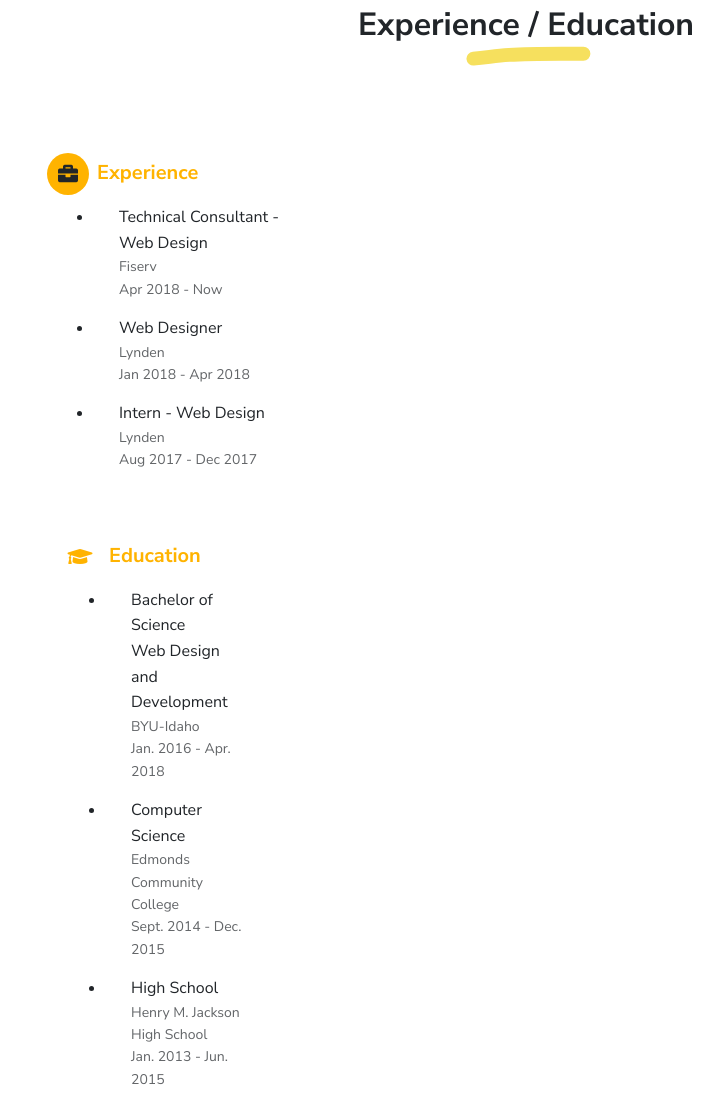
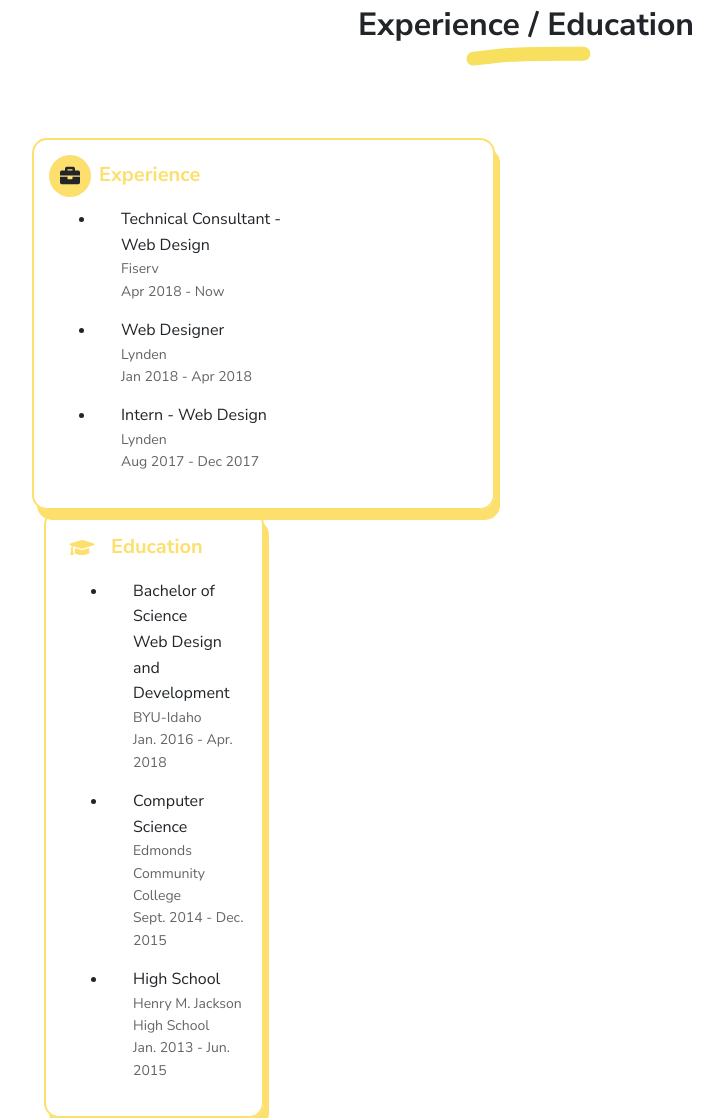
Before and after one commit to Brijesh3035/Brijesh3035.github.io, a plain HTML site: page index.html in a window 1280 px wide. Shown: the part 3504-4622 px from the top of the page, without its empty margins (114-837 px from the left). Drawn offline with Linux system fonts and the light colour scheme.

Commit message:
Update main.css

```diff
--- a/css/main.css
+++ b/css/main.css
@@ -271,13 +271,26 @@ footer a:not(.nav-link) {
 }
 
 .custom_h3 {
-          color: #ffb300;
+          color: #fcdf6c;
           margin: 10px 0;
           font-size: 1.25em;
         }
         i.fa.fa-briefcase {
     color: #212529;
-    background: #ffb300;
+    background: #fcdf6c;
+    width: 42px;
+    height: 42px;
+    font-size: 20px;
+    line-height: 42px;
+    border-radius: 50%;
+    text-align: center;
+    vertical-align: middle;
+    margin-right: 8px;
+    transition-duration: 0.3s;
+}
+i.fa fa-graduation-cap {
+    color: #212529;
+    background: #fcdf6c;
     width: 42px;
     height: 42px;
     font-size: 20px;
@@ -395,13 +408,18 @@ footer a:not(.nav-link) {
           transition-duration: 0.3s;
         }
         .resume .func .work {
-          width: 48%;
-          background: $darker-blue;
+          width: 48% !important;
           padding: 15px;
-          margin: 0 4% 15px 0;
+          margin: 0px 3% 0px 0;
+          border: 2px solid #fcdf6c;
+          border-radius: 15px;
+          box-shadow: 5px 10px #fcdf6c;
         }
         .resume .func .edu {
-          width: 48%;
-          background: $darker-blue;
+          width: 48% !important;
           padding: 15px;
-}
+          margin: 0px 3% 0px 0;
+          border: 2px solid #fcdf6c;
+          border-radius: 15px;
+          box-shadow: 5px 10px #fcdf6c;
+        }
```
